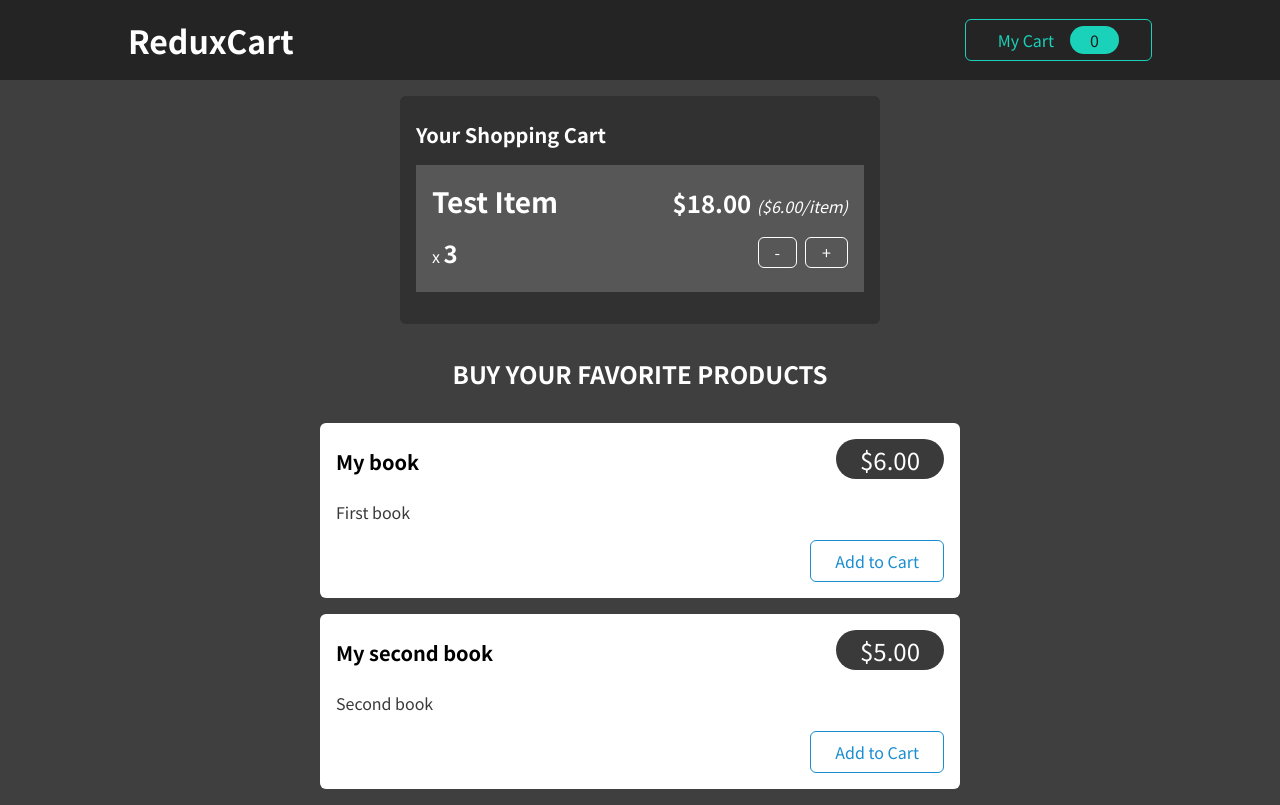
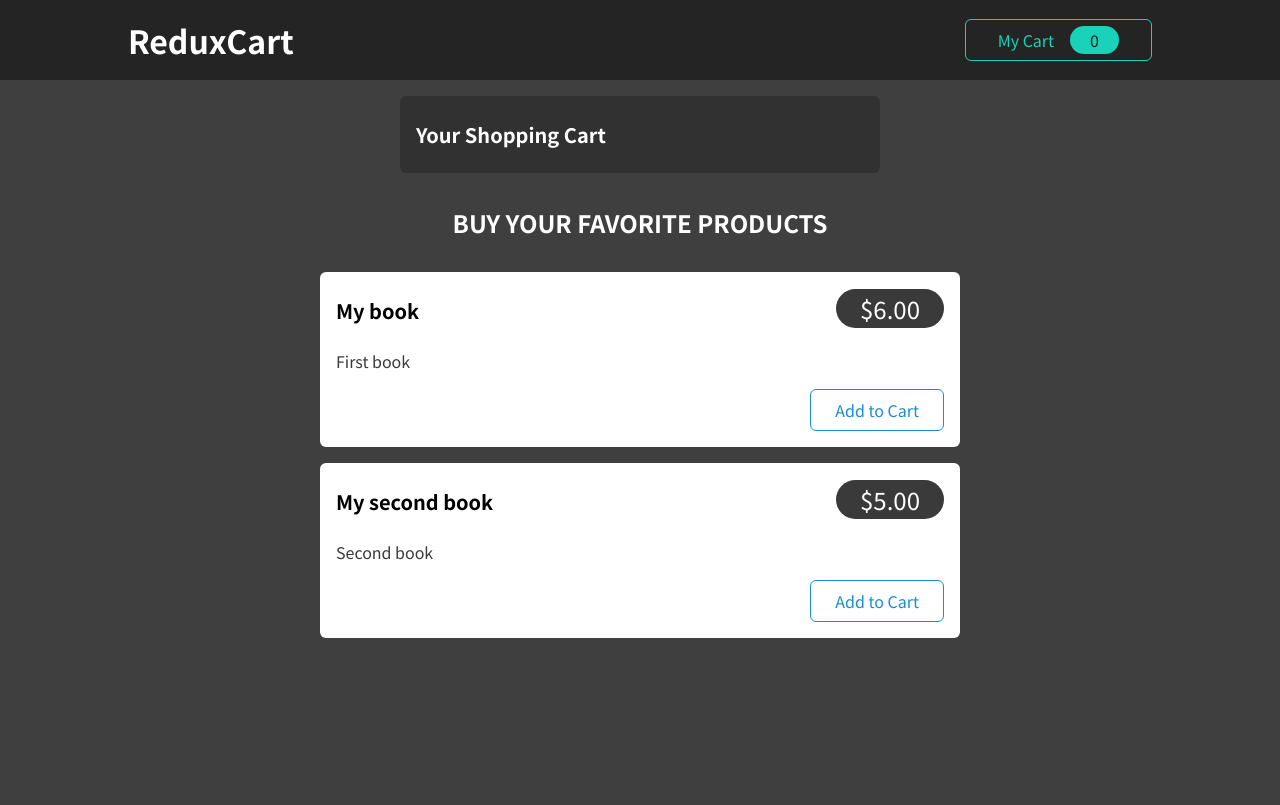
Before and after one commit to Fabianes96/react-complete-guide, a React (Create React App) app: page / in a window 1280 px wide. Built offline with nearby package versions, Linux system fonts and the light colour scheme.

Commit message:
Add remove & add items logic from cart

```diff
--- a/src/components/Cart/Cart.js
+++ b/src/components/Cart/Cart.js
@@ -1,15 +1,22 @@
+import { useSelector } from 'react-redux';
 import Card from '../UI/Card';
 import classes from './Cart.module.css';
 import CartItem from './CartItem';
 
 const Cart = (props) => {
+  const cartItems = useSelector(state=>state.cart.items);
   return (
     <Card className={classes.cart}>
       <h2>Your Shopping Cart</h2>
       <ul>
-        <CartItem
-          item={{ title: 'Test Item', quantity: 3, total: 18, price: 6 }}
-        />
+        {cartItems.map(item =>{
+          return(
+            <CartItem
+              key= {item.id}
+              item={{ id: item.id,title: item.name, quantity: item.quantity, total: item.totalPrice, price: item.price }}
+            />
+          )
+        })}
       </ul>
     </Card>
   );
--- a/src/components/Cart/CartItem.js
+++ b/src/components/Cart/CartItem.js
@@ -1,8 +1,16 @@
+import { useDispatch } from 'react-redux';
+import { cartAction } from '../../store/cartSlice';
 import classes from './CartItem.module.css';
 
 const CartItem = (props) => {
-  const { title, quantity, total, price } = props.item;
-
+  const { title, quantity, total, price, id } = props.item;
+  const dispatch = useDispatch();
+  const removeItemHandler = ()=>{
+    dispatch(cartAction.removeItem(id))
+  }
+  const addItemHandler = ()=>{
+    dispatch(cartAction.addItem({id,title,total,price}))
+  }
   return (
     <li className={classes.item}>
       <header>
@@ -17,8 +25,8 @@ const CartItem = (props) => {
           x <span>{quantity}</span>
         </div>
         <div className={classes.actions}>
-          <button>-</button>
-          <button>+</button>
+          <button onClick={removeItemHandler}>-</button>
+          <button onClick={addItemHandler}>+</button>
         </div>
       </div>
     </li>
--- a/src/store/cartSlice.js
+++ b/src/store/cartSlice.js
@@ -13,7 +13,7 @@ const cartSlice = createSlice({
       state.totalQuantity++;
       if (!existingItem) {
         state.items.push({
-          itemId: newItem.id,
+          id: newItem.id,
           price: newItem.price,
           quantity: 1,
           totalPrice: newItem.price,
```
